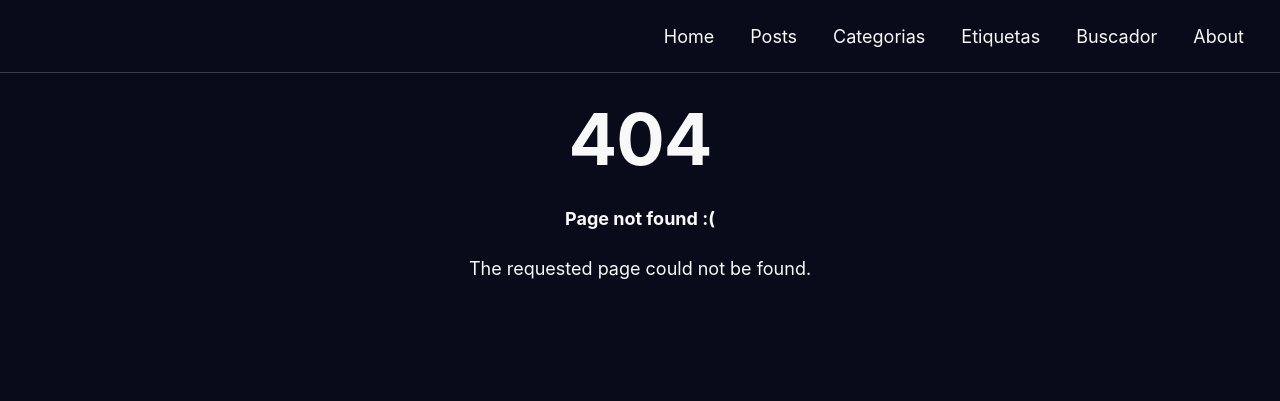
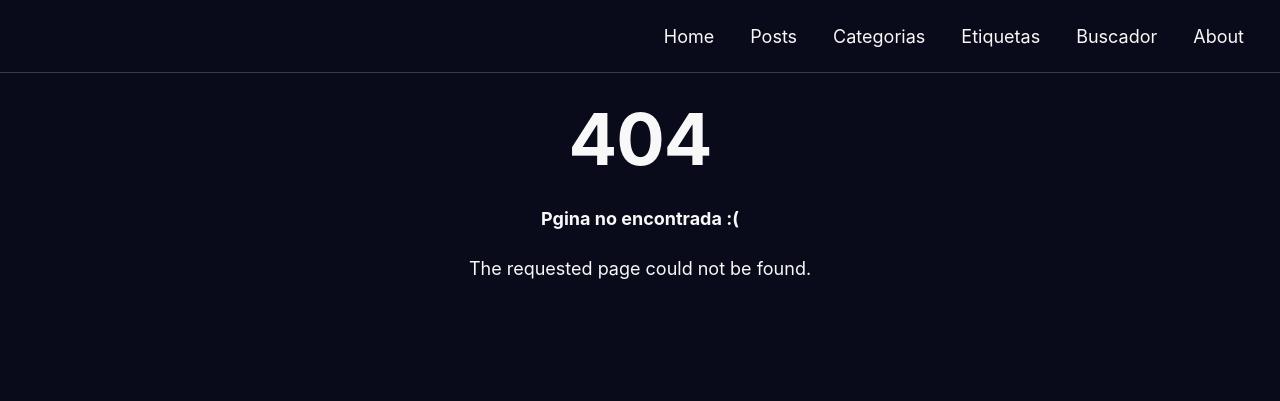
Before and after one commit to BrandonFilth/web, a Jekyll site: the page built from 404.html, in a window 1280 px wide. Shown: the top 401 px of the page. Built offline with Jekyll 4.4.1, drawn with Linux system fonts in a browser that asks for light colours; cached includes are drawn as plain includes; a script that is not in the unit is left out.

Commit message:
Update 404.html

```diff
--- a/404.html
+++ b/404.html
@@ -19,6 +19,6 @@ layout: default
 <div class="container">
   <h1>404</h1>
 
-  <p><strong>Page not found :(</strong></p>
+  <p><strong>Pgina no encontrada :(</strong></p>
   <p>The requested page could not be found.</p>
 </div>
```
